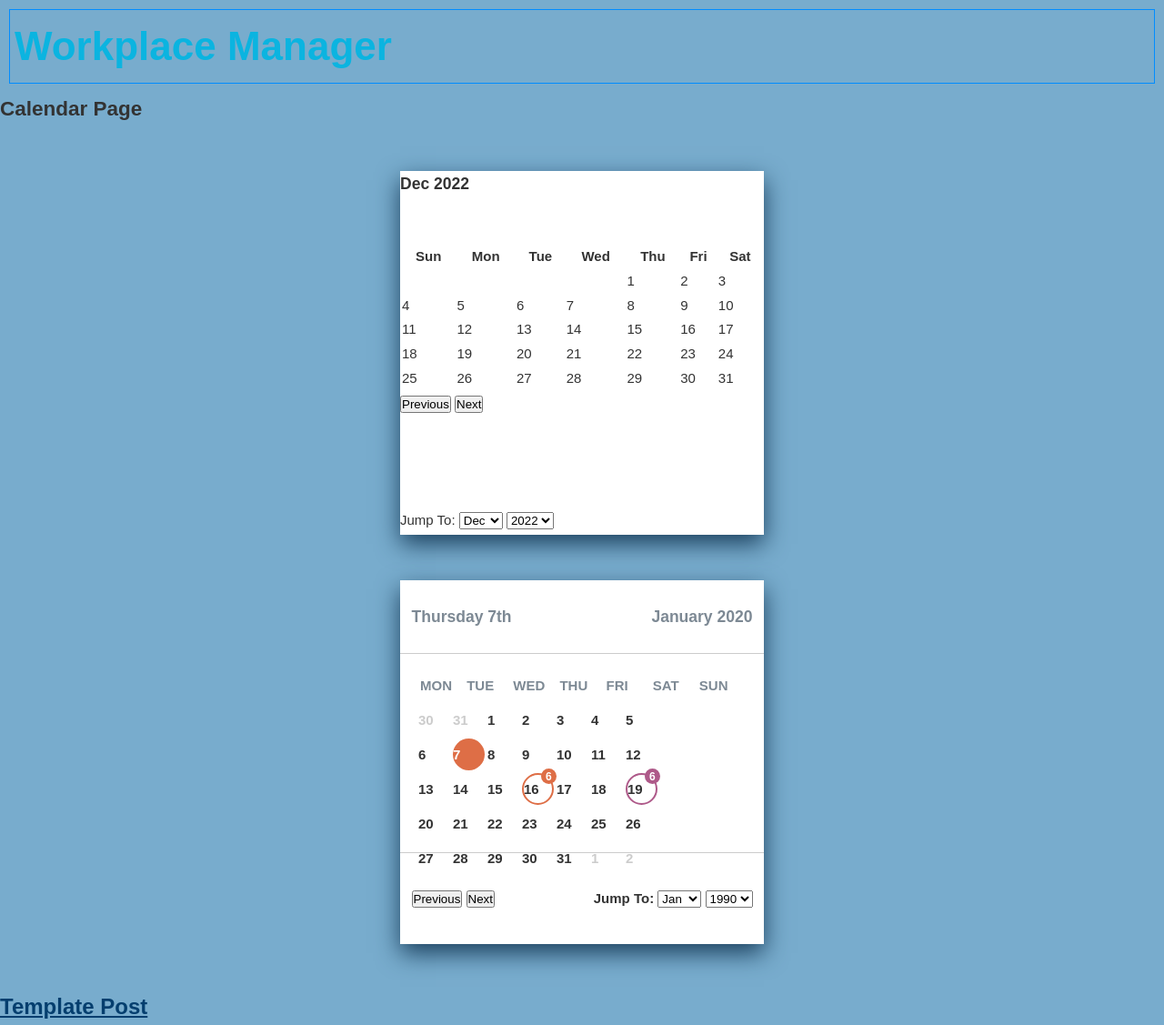
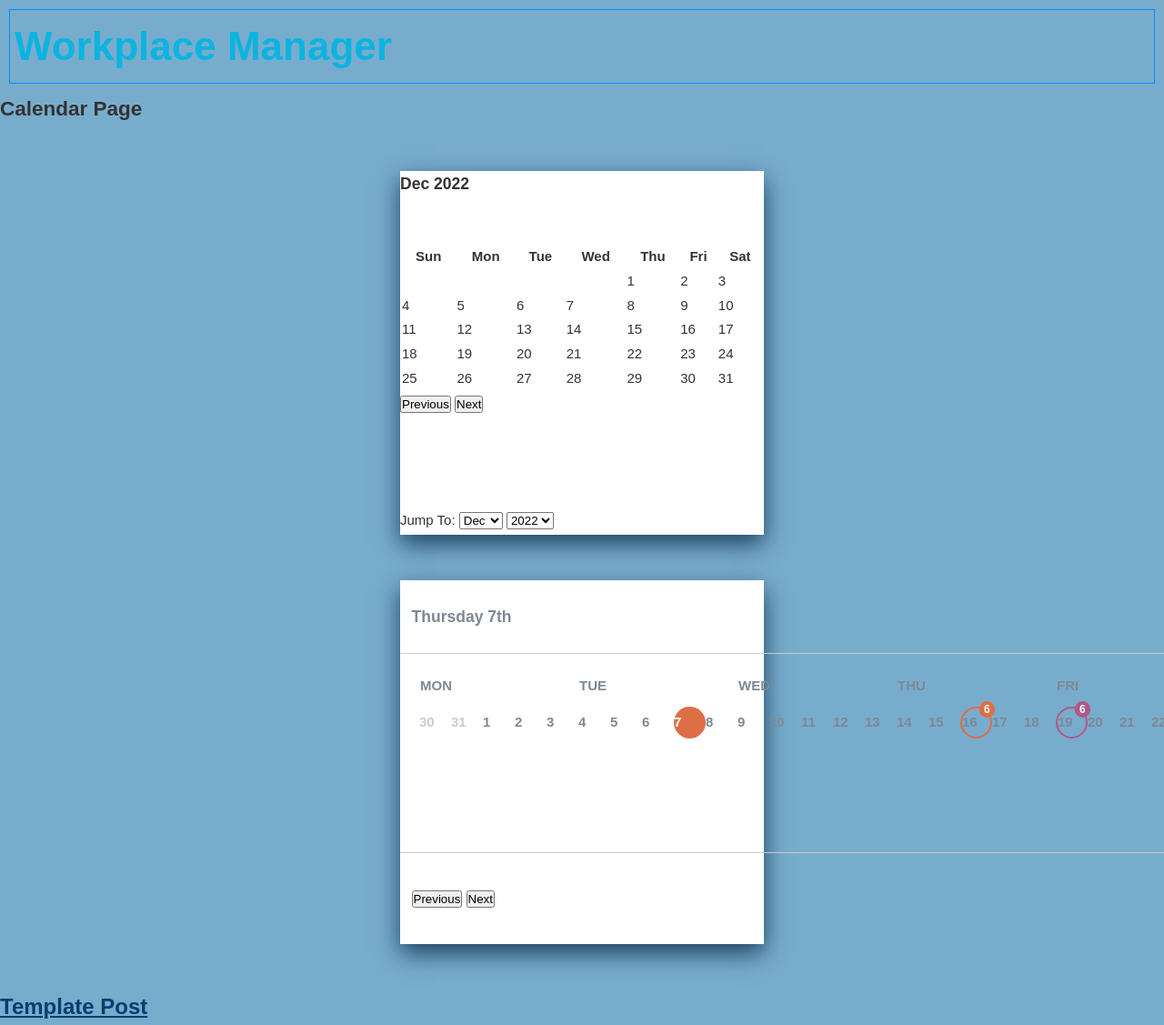
Before and after one commit to vic-mva2022/vic-mva2022.github.io, a Jekyll site: the page built from calendar.html, in a window 1280 px wide. Shown: the whole page at 91% size. Built offline with Jekyll 4.4.1, drawn with Linux system fonts in a browser that asks for light colours.

Commit message:
edit style sheet

```diff
--- a/calendar.html
+++ b/calendar.html
@@ -112,7 +112,7 @@
         <li class="card__body--days">sat</li>
         <li class="card__body--days">sun</li>
       </ul>
-      <ul class="card__body--dates">
+      <ul class="card__body--days">
         <li class="card__body--dates prev">30</li>
         <li class="card__body--dates prev">31</li>
         <li class="card__body--dates">1</li>
```
